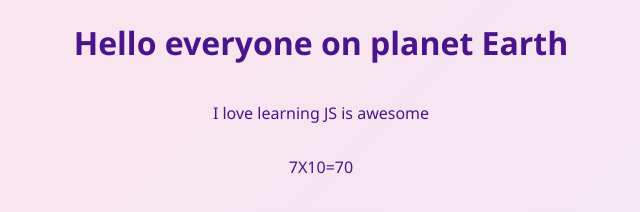
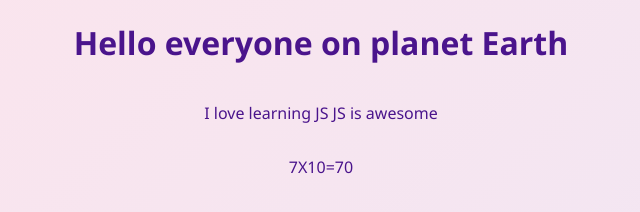
Before and after one commit to Sireena-R/My-Calculator-App, a plain HTML site: page index.html in a window 1280 px wide. Shown: the full height of the page, 319-959 px from the left. Drawn offline with Linux system fonts and the light colour scheme.

Commit message:
Modify text2 variable in index.html
Updated text in the JavaScript variable 'text2' to include 'JS'.

```diff
--- a/index.html
+++ b/index.html
@@ -17,7 +17,7 @@
         var numB = 10;
 
         text1 = "Hello everyone on planet Earth";
-        text2 = "I love learning";
+        text2 = "I love learning JS";
         text3 = "  JS is awesome";
 
 
```
